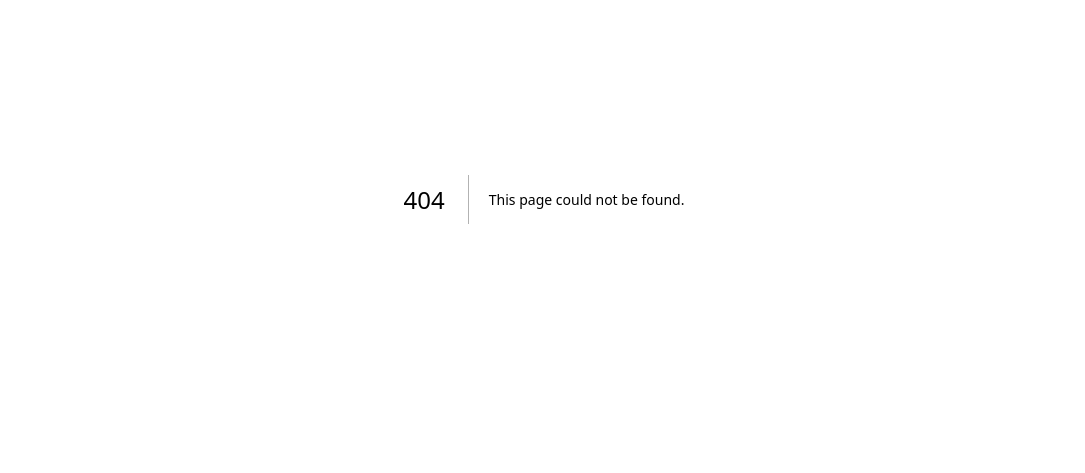
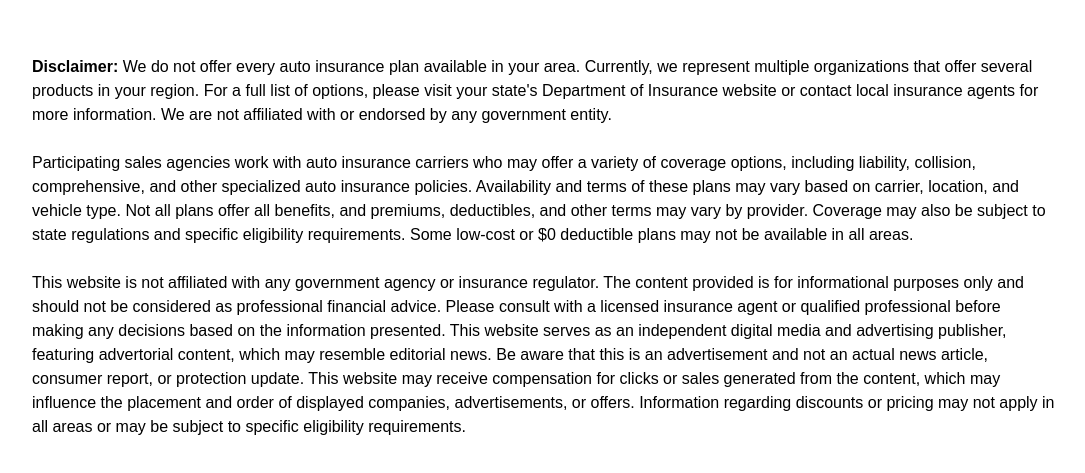
Before and after one commit to Ujjal-ENG/ray-advertising, a Next.js app: page /disclaimer in a window 1280 px wide. Before the commit this address had no page. Shown: the part 201-674 px from the top of the page, without its empty margins (96-1181 px from the left). Built offline with nearby package versions, Linux system fonts and the light colour scheme.

Commit message:
disclaimer section done

```diff
--- /dev/null
+++ b/app/disclaimer/page.tsx
@@ -0,0 +1,22 @@
+import React from 'react'
+
+const Disclaimer = () => {
+  return (
+    <div className='flex justify-center align-middle max-w-[80%] mx-auto mt-64 text-black'>
+        <p className='w-full mx-auto'><span className='font-bold'>Disclaimer: </span>
+        We do not offer every auto insurance plan available in your area. Currently, we represent multiple organizations that offer several products in your region. For a full list of options, please visit your state&apos;s Department of Insurance website or contact local insurance agents for more information. We are not affiliated with or endorsed by any government entity.
+<br></br>
+<br></br>
+
+
+Participating sales agencies work with auto insurance carriers who may offer a variety of coverage options, including liability, collision, comprehensive, and other specialized auto insurance policies. Availability and terms of these plans may vary based on carrier, location, and vehicle type. Not all plans offer all benefits, and premiums, deductibles, and other terms may vary by provider. Coverage may also be subject to state regulations and specific eligibility requirements. Some low-cost or $0 deductible plans may not be available in all areas.
+<br></br>
+<br></br>
+
+This website is not affiliated with any government agency or insurance regulator. The content provided is for informational purposes only and should not be considered as professional financial advice. Please consult with a licensed insurance agent or qualified professional before making any decisions based on the information presented. This website serves as an independent digital media and advertising publisher, featuring advertorial content, which may resemble editorial news. Be aware that this is an advertisement and not an actual news article, consumer report, or protection update. This website may receive compensation for clicks or sales generated from the content, which may influence the placement and order of displayed companies, advertisements, or offers. Information regarding discounts or pricing may not apply in all areas or may be subject to specific eligibility requirements.
+        </p>
+    </div>
+  )
+}
+
+export default Disclaimer;
--- a/app/page.tsx
+++ b/app/page.tsx
@@ -5,6 +5,7 @@ import HowItWorks from './howitworks/page'
 import KeyBenefits from './benefits/page'
 import WhyChooseUs from './whychoseus/page'
 import CTABanner from './calling/page'
+import Disclaimer from './disclaimer/page'
 
 const home = () => {
   return (
@@ -15,6 +16,7 @@ const home = () => {
       <KeyBenefits />
       <WhyChooseUs/>
       <CTABanner />
+      <Disclaimer />
     </div>
   )
 }
```
